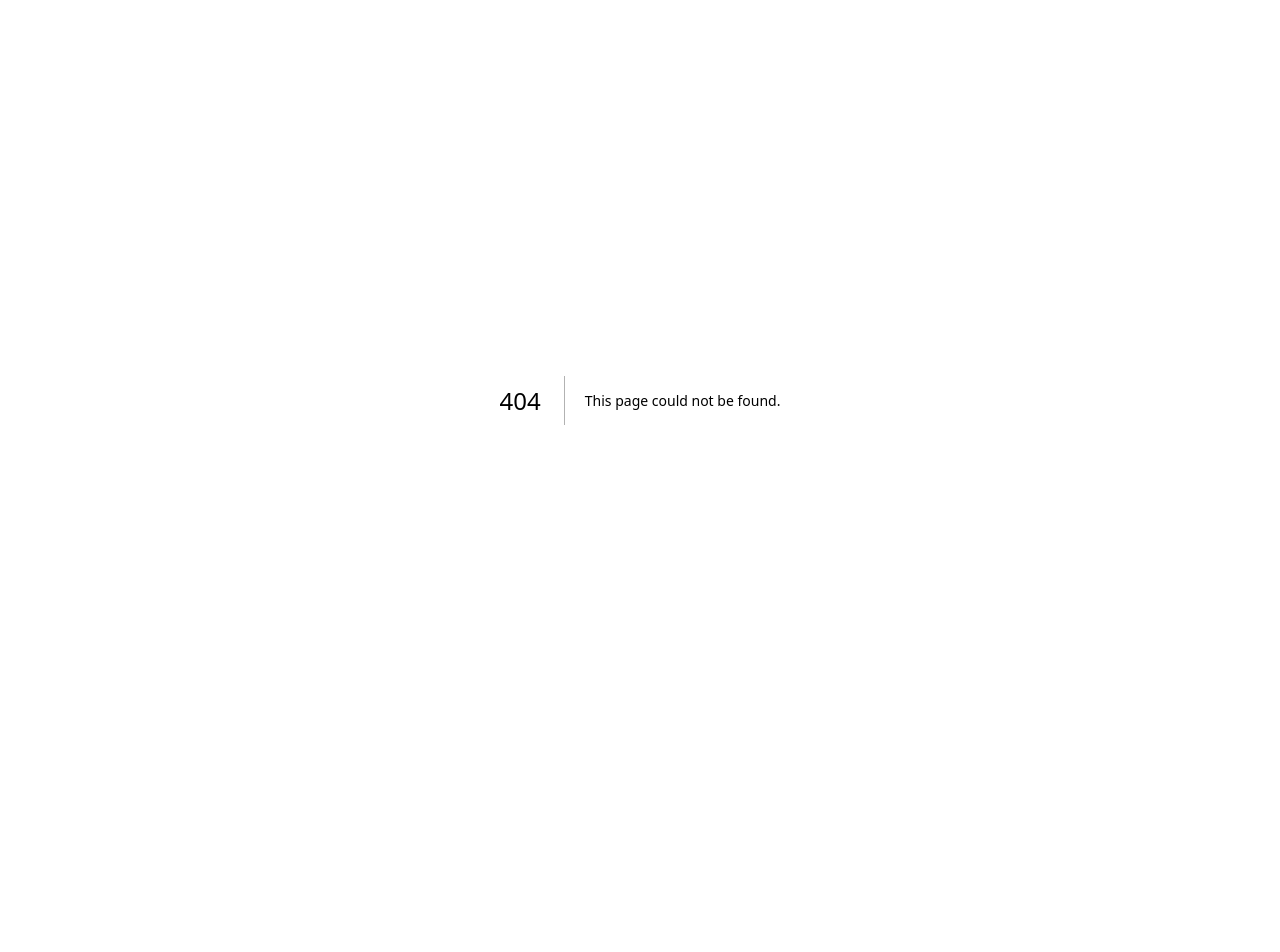
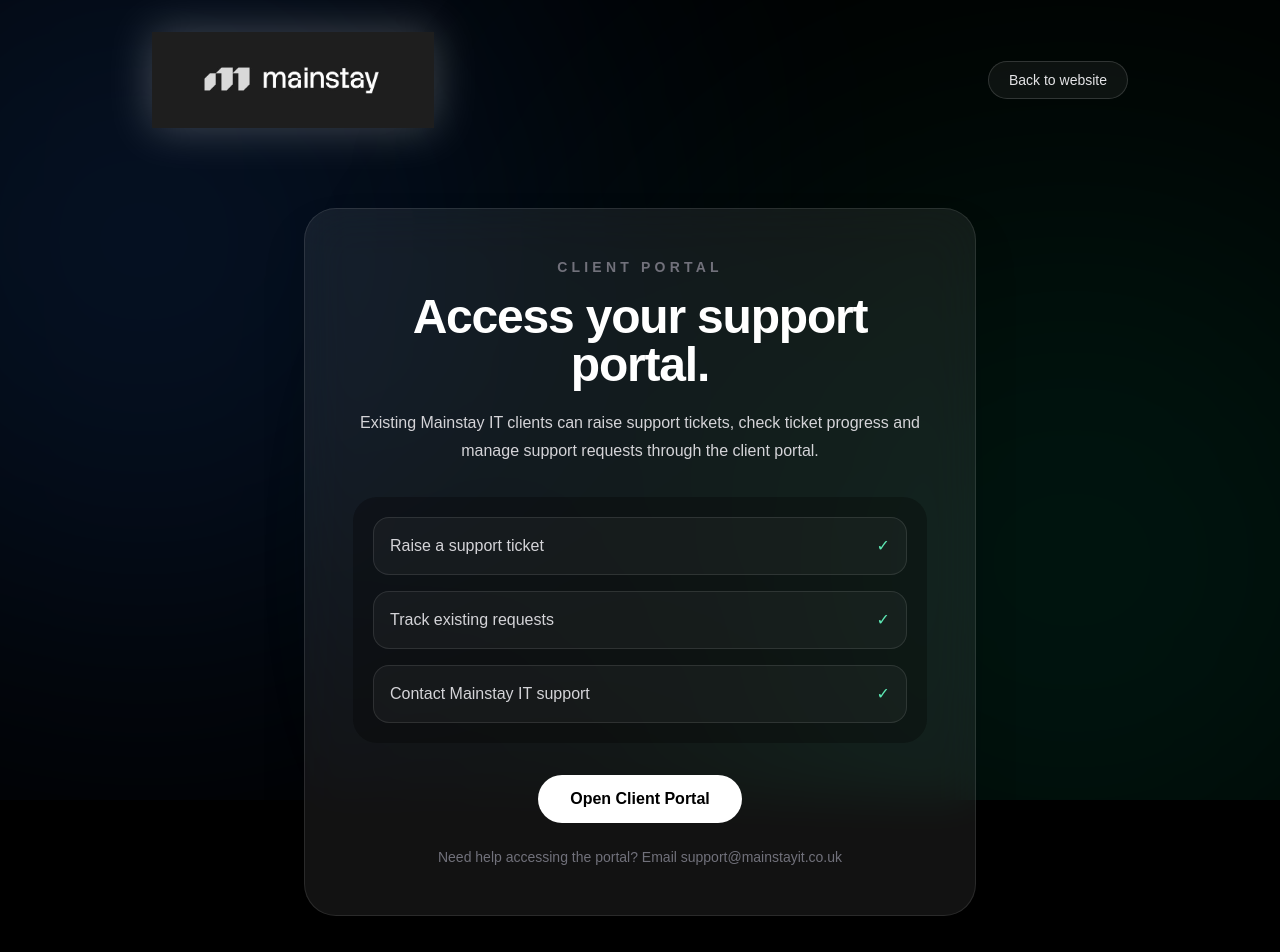
Before and after one commit to MainstayITLtd/mainstay-it, a Next.js app: page /client-login in a window 1280 px wide. Before the commit this address had no page. Shown: the top 952 px of the page. Before the commit the page ends 800 px from the top, so only its background shows below. Built offline with nearby package versions, Linux system fonts and the light colour scheme.

Commit message:
Client login page

```diff
--- /dev/null
+++ b/app/client-login/page.tsx
@@ -0,0 +1,68 @@
+export default function ClientLogin() {
+  return (
+    <main className="relative min-h-screen overflow-hidden bg-black text-white">
+      <div className="pointer-events-none fixed inset-0 z-0 overflow-hidden">
+        <div className="absolute left-[-20%] top-[-20%] h-[800px] w-[800px] rounded-full bg-blue-500/15 blur-[180px]" />
+        <div className="absolute right-[-15%] bottom-[-20%] h-[800px] w-[800px] rounded-full bg-emerald-400/12 blur-[190px]" />
+      </div>
+
+      <div className="relative z-10 mx-auto flex min-h-screen max-w-5xl flex-col px-6 py-8">
+        <header className="flex items-center justify-between">
+          <a href="/">
+            <img
+              src="/Logo%20290426.jpeg"
+              className="h-20 w-auto drop-shadow-[0_0_22px_rgba(255,255,255,0.25)] md:h-24"
+              alt="Mainstay IT"
+            />
+          </a>
+
+          <a href="/" className="rounded-full border border-white/15 bg-white/5 px-5 py-2 text-sm text-zinc-200 hover:bg-white hover:text-black">
+            Back to website
+          </a>
+        </header>
+
+        <section className="flex flex-1 items-center justify-center py-20">
+          <div className="w-full max-w-2xl rounded-[2rem] border border-white/10 bg-white/[0.07] p-8 text-center shadow-2xl backdrop-blur-xl md:p-12">
+            <p className="mb-4 text-sm font-semibold uppercase tracking-[0.3em] text-zinc-500">
+              Client Portal
+            </p>
+
+            <h1 className="text-5xl font-bold tracking-tight">
+              Access your support portal.
+            </h1>
+
+            <p className="mx-auto mt-5 max-w-xl leading-7 text-zinc-300">
+              Existing Mainstay IT clients can raise support tickets, check ticket progress and manage support requests through the client portal.
+            </p>
+
+            <div className="mt-8 grid gap-4 rounded-3xl bg-black/30 p-5 text-left">
+              <div className="flex justify-between gap-4 rounded-2xl border border-white/10 bg-white/[0.04] p-4">
+                <span className="text-zinc-300">Raise a support ticket</span>
+                <span className="text-emerald-300">✓</span>
+              </div>
+              <div className="flex justify-between gap-4 rounded-2xl border border-white/10 bg-white/[0.04] p-4">
+                <span className="text-zinc-300">Track existing requests</span>
+                <span className="text-emerald-300">✓</span>
+              </div>
+              <div className="flex justify-between gap-4 rounded-2xl border border-white/10 bg-white/[0.04] p-4">
+                <span className="text-zinc-300">Contact Mainstay IT support</span>
+                <span className="text-emerald-300">✓</span>
+              </div>
+            </div>
+
+            <a
+              href="http://support.mainstayit.co.uk/tickets"
+              className="mt-8 inline-block rounded-full bg-white px-8 py-3 font-semibold text-black hover:bg-zinc-200"
+            >
+              Open Client Portal
+            </a>
+
+            <p className="mt-6 text-sm text-zinc-500">
+              Need help accessing the portal? Email support@mainstayit.co.uk
+            </p>
+          </div>
+        </section>
+      </div>
+    </main>
+  );
+}
--- a/app/page.tsx
+++ b/app/page.tsx
@@ -21,13 +21,11 @@
           50% { transform: translate3d(90px, 70px, 0) scale(1.08); }
           100% { transform: translate3d(0, 0, 0) scale(1); }
         }
-
         @keyframes floatTwo {
           0% { transform: translate3d(0, 0, 0) scale(1); }
           50% { transform: translate3d(-80px, 60px, 0) scale(1.12); }
           100% { transform: translate3d(0, 0, 0) scale(1); }
         }
-
         @keyframes floatThree {
           0% { transform: translate3d(0, 0, 0) scale(1); }
           50% { transform: translate3d(60px, -80px, 0) scale(1.06); }
@@ -36,35 +34,24 @@
       `}</style>
 
       <div className="pointer-events-none fixed inset-0 z-0 overflow-hidden">
-        <div
-          className="absolute left-[-18%] top-[-18%] h-[850px] w-[850px] rounded-full bg-blue-500/18 blur-[180px]"
-          style={{ animation: "floatOne 18s ease-in-out infinite" }}
-        />
-        <div
-          className="absolute right-[-18%] top-[12%] h-[780px] w-[780px] rounded-full bg-emerald-400/14 blur-[190px]"
-          style={{ animation: "floatTwo 22s ease-in-out infinite" }}
-        />
-        <div
-          className="absolute bottom-[-28%] left-[25%] h-[850px] w-[850px] rounded-full bg-white/10 blur-[200px]"
-          style={{ animation: "floatThree 26s ease-in-out infinite" }}
-        />
-        <div className="absolute inset-0 bg-[linear-gradient(rgba(255,255,255,0.025)_1px,transparent_1px),linear-gradient(90deg,rgba(255,255,255,0.025)_1px,transparent_1px)] bg-[size:90px_90px] opacity-20" />
+        <div className="absolute left-[-18%] top-[-18%] h-[850px] w-[850px] rounded-full bg-blue-500/18 blur-[180px]" style={{ animation: "floatOne 18s ease-in-out infinite" }} />
+        <div className="absolute right-[-18%] top-[12%] h-[780px] w-[780px] rounded-full bg-emerald-400/14 blur-[190px]" style={{ animation: "floatTwo 22s ease-in-out infinite" }} />
+        <div className="absolute bottom-[-28%] left-[25%] h-[850px] w-[850px] rounded-full bg-white/10 blur-[200px]" style={{ animation: "floatThree 26s ease-in-out infinite" }} />
       </div>
 
       <div className="relative z-10 mx-auto max-w-7xl px-6 py-8">
-        <header className="mb-24 flex items-center justify-between">
-          <img
-            src="/Logo%20290426.jpeg"
-            className="h-20 w-auto drop-shadow-[0_0_22px_rgba(255,255,255,0.25)] md:h-24"
-            alt="Mainstay IT"
-          />
+        <header className="mb-24 flex items-center justify-between gap-6">
+          <img src="/Logo%20290426.jpeg" className="h-20 w-auto drop-shadow-[0_0_22px_rgba(255,255,255,0.25)] md:h-24" alt="Mainstay IT" />
 
-          <a
-            href="tel:07531993944"
-            className="rounded-full border border-white/15 bg-white/5 px-5 py-2 text-sm font-medium text-zinc-100 backdrop-blur hover:bg-white hover:text-black"
-          >
-            07531 993944
-          </a>
+          <div className="flex items-center gap-4">
+            <a href="/client-login" className="hidden text-sm text-zinc-400 hover:text-white md:block">
+              Client Portal
+            </a>
+
+            <a href="tel:07531993944" className="rounded-full border border-white/15 bg-white/5 px-5 py-2 text-sm font-medium text-zinc-100 backdrop-blur hover:bg-white hover:text-black">
+              07531 993944
+            </a>
+          </div>
         </header>
 
         <section className="grid items-center gap-14 pb-24 pt-8 lg:grid-cols-2">
@@ -173,6 +160,15 @@
             </form>
           </div>
         </section>
+
+        <footer className="border-t border-white/10 py-8 text-sm text-zinc-500">
+          <div className="flex flex-col justify-between gap-4 md:flex-row">
+            <p>© Mainstay IT. Business IT support in Norwich.</p>
+            <a href="/client-login" className="hover:text-white">
+              Client Portal
+            </a>
+          </div>
+        </footer>
       </div>
     </main>
   );
```
